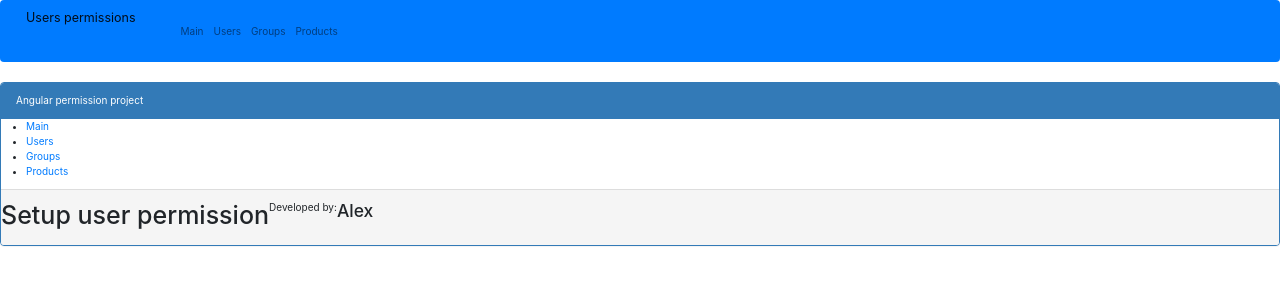
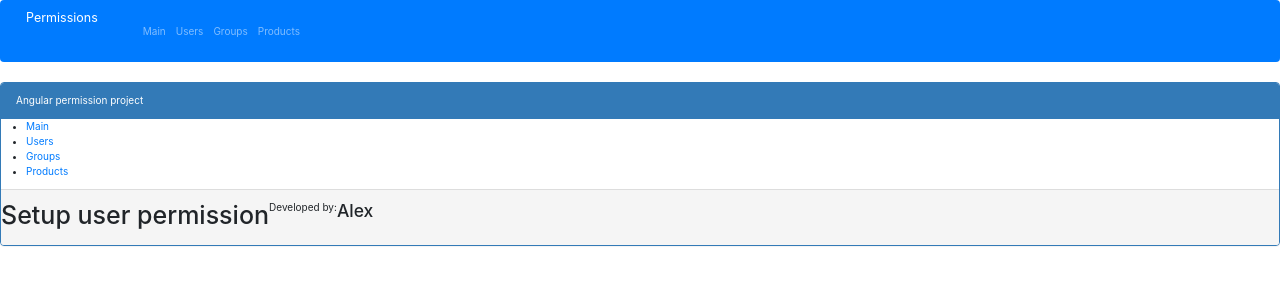
Before and after one commit to AlexUrMi/amm-AngularPermission, an Angular app: page /welcome in a window 1280 px wide. Shown: the top 300 px of the page. Built offline with nearby package versions, Linux system fonts and the light colour scheme.

Commit message:
Added nav component

```diff
--- a/src/app/app.component.html
+++ b/src/app/app.component.html
@@ -1,23 +1,2 @@
-<nav class="navbar navbar-expand-sm bg-primary navbar-light">
-  <a class="navbar-brand" href="#">Users permissions</a>
-  <button class="navbar-toggler" type="button" data-toggle="collapse" data-target="#collapsibleNavbar">
-    <span class="navbar-toggler-icon"></span>
-  </button>
-  <div class="collapse navbar-collapse" id="collapsibleNavbar">
-    <ul class="navbar-nav">
-      <li class="nav-item">
-        <a class="nav-link" href="welcome">Main</a>
-      </li>
-      <li class="nav-item">
-        <a class="nav-link" href="users">Users</a>
-      </li>
-      <li class="nav-item">
-        <a class="nav-link" href="groups">Groups</a>
-      </li>
-      <li class="nav-item">
-        <a class="nav-link" href="products">Products</a>
-      </li>
-    </ul>
-  </div>
-</nav>
+<app-nav></app-nav>
 <router-outlet></router-outlet>
--- a/src/app/app.module.ts
+++ b/src/app/app.module.ts
@@ -16,6 +16,7 @@ import { UsersModule } from './users/users.module';
 import { GroupsModule } from './groups/groups.module';
 import { GroupListComponent } from './groups/group-list/group-list.component';
 import { GroupDetailComponent } from './groups/group-detail/group-detail.component';
+import { NavComponent } from './core/nav.component';
 
 
 const usersChildrenRoutes: Routes = [
@@ -42,6 +43,7 @@ const routes: Routes = [
     AppComponent,
     WelcomeComponent,
     NotFoundComponent,
+    NavComponent,
   ],
   imports: [
     FormsModule,
--- /dev/null
+++ b/src/app/core/nav.component.html
@@ -0,0 +1,22 @@
+<nav class="navbar navbar-expand-sm navbar-dark bg-primary">
+  <a class="navbar-brand" href="welcome">Permissions</a>
+  <button class="navbar-toggler" type="button" data-toggle="collapse" data-target="#collapsibleNavbar">
+    <span class="navbar-toggler-icon"></span>
+  </button>
+  <div class="collapse navbar-collapse" id="collapsibleNavbar">
+    <ul class="navbar-nav">
+      <li class="nav-item">
+        <a class="nav-link" href="welcome">Main</a>
+      </li>
+      <li class="nav-item">
+        <a class="nav-link" href="users">Users</a>
+      </li>
+      <li class="nav-item">
+        <a class="nav-link" href="groups">Groups</a>
+      </li>
+      <li class="nav-item">
+        <a class="nav-link" href="products">Products</a>
+      </li>
+    </ul>
+  </div>
+</nav>
--- /dev/null
+++ b/src/app/core/nav.component.ts
@@ -0,0 +1,15 @@
+import { Component, OnInit } from '@angular/core';
+
+@Component({
+  selector: 'app-nav',
+  templateUrl: './nav.component.html',
+  styleUrls: ['./nav.component.css']
+})
+export class NavComponent implements OnInit {
+
+  constructor() { }
+
+  ngOnInit() {
+  }
+
+}
```
Also changed, not shown: src/app/core/nav.component.css (added), 1 other file (tests, documents, lock files or other folders).
